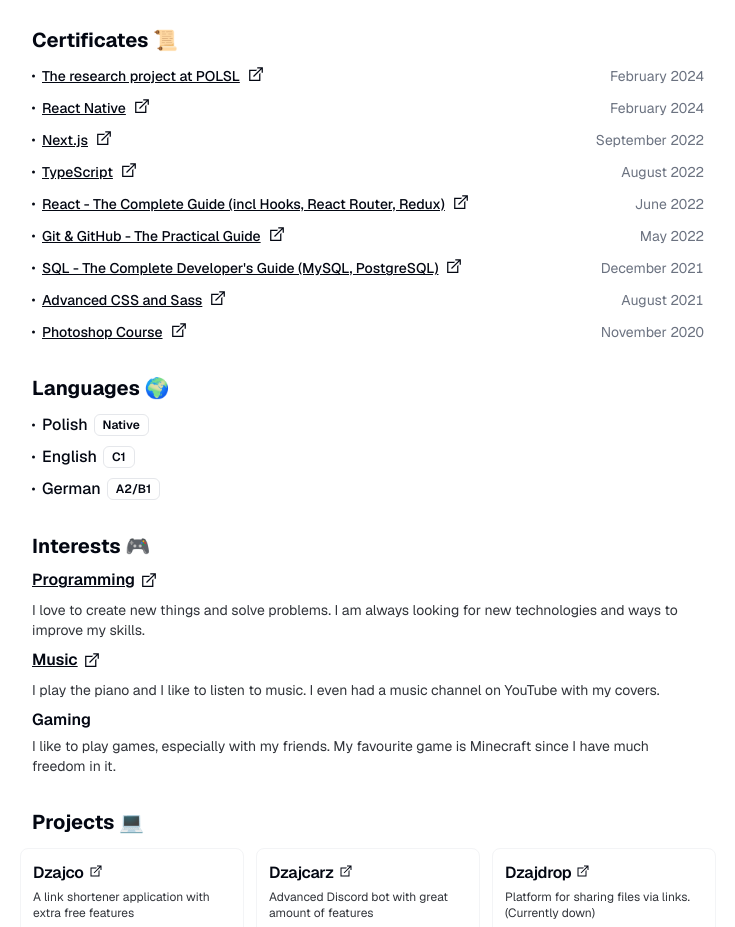
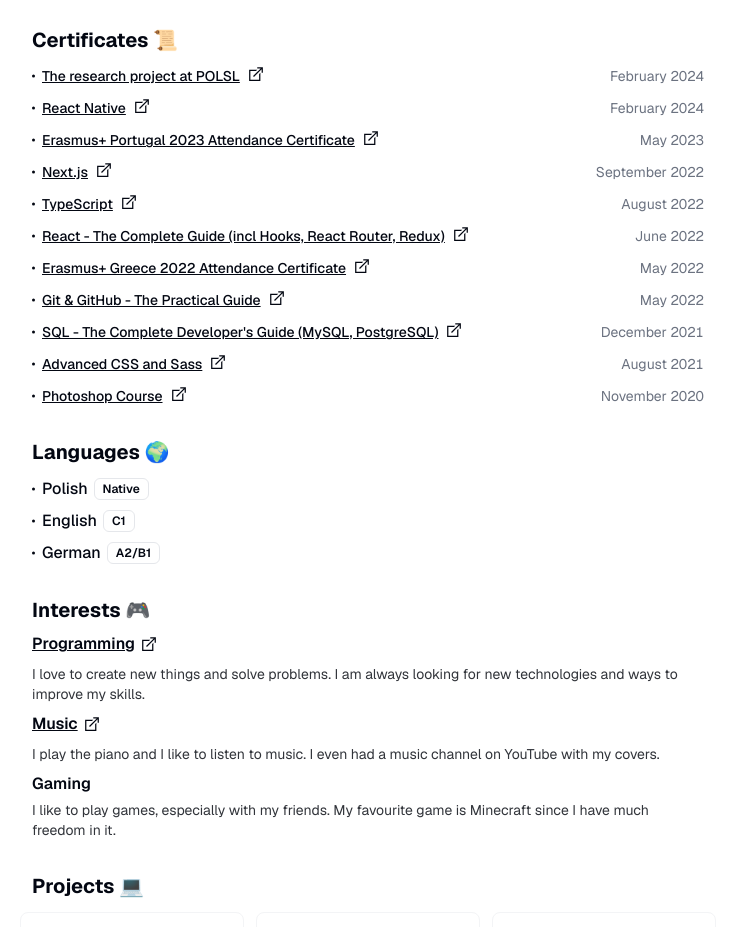
Before and after one commit to LordPrinz/cv, a Next.js app: page / in a window 1280 px wide. Shown: the part 1200-2127 px from the top of the page, without its empty margins (272-1007 px from the left). Built offline with nearby package versions, Linux system fonts and the light colour scheme.

Commit message:
Update certificates

```diff
--- a/src/app/page.tsx
+++ b/src/app/page.tsx
@@ -212,6 +212,7 @@ export default function Page() {
                   <div className="after-dots relative ml-2.5 flex items-center justify-between gap-x-2 text-sm">
                     <h3 className="font-medium leading-none">
                       <a
+                        target="_blank"
                         className="flex items-center justify-start gap-1.5 underline print:no-underline"
                         href={certificate.link}
                       >
--- a/src/data/resume-data/en.tsx
+++ b/src/data/resume-data/en.tsx
@@ -169,6 +169,11 @@ export const RESUME_DATA = {
       date: "February 2024",
     },
     {
+      name: "Erasmus+ Portugal 2023 Attendance Certificate",
+      link: "https://cv.dzaj.de/certificates/erasmus-portugal.pdf",
+      date: "May 2023",
+    },
+    {
       name: "Next.js",
       link: "https://www.udemy.com/certificate/UC-6f4ca96d-5890-4bc4-bb5d-8076298b1c69/",
       date: "September 2022",
@@ -182,6 +187,11 @@ export const RESUME_DATA = {
       name: "React - The Complete Guide (incl Hooks, React Router, Redux)",
       link: "https://www.udemy.com/certificate/UC-e9a37fc2-a21a-44af-99e9-b80279e27ed3/",
       date: "June 2022",
+    },
+    {
+      name: "Erasmus+ Greece 2022 Attendance Certificate",
+      link: "https://cv.dzaj.de/certificates/erasmus-greece.pdf",
+      date: "May 2022",
     },
     {
       name: "Git & GitHub - The Practical Guide",
```
